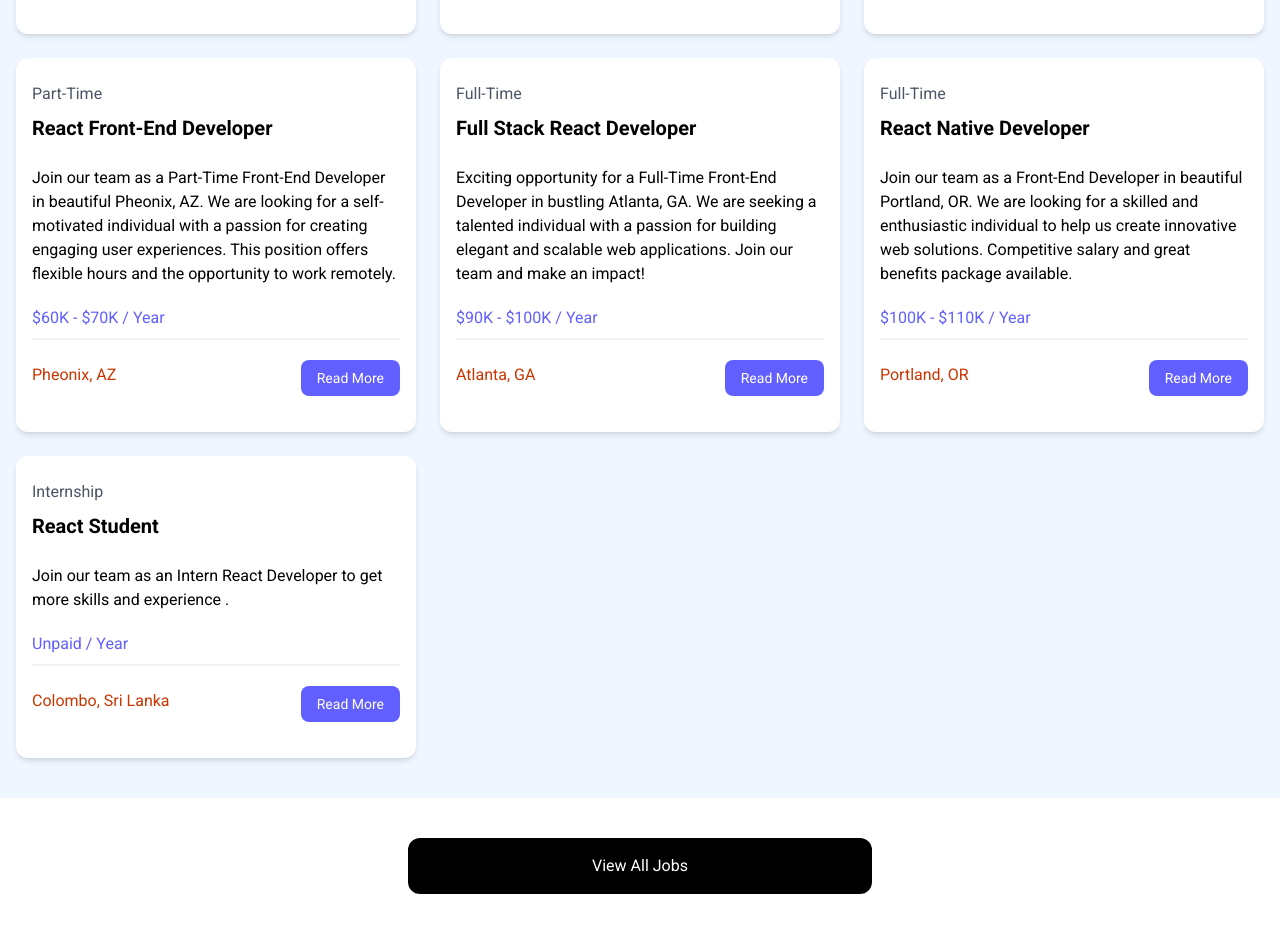
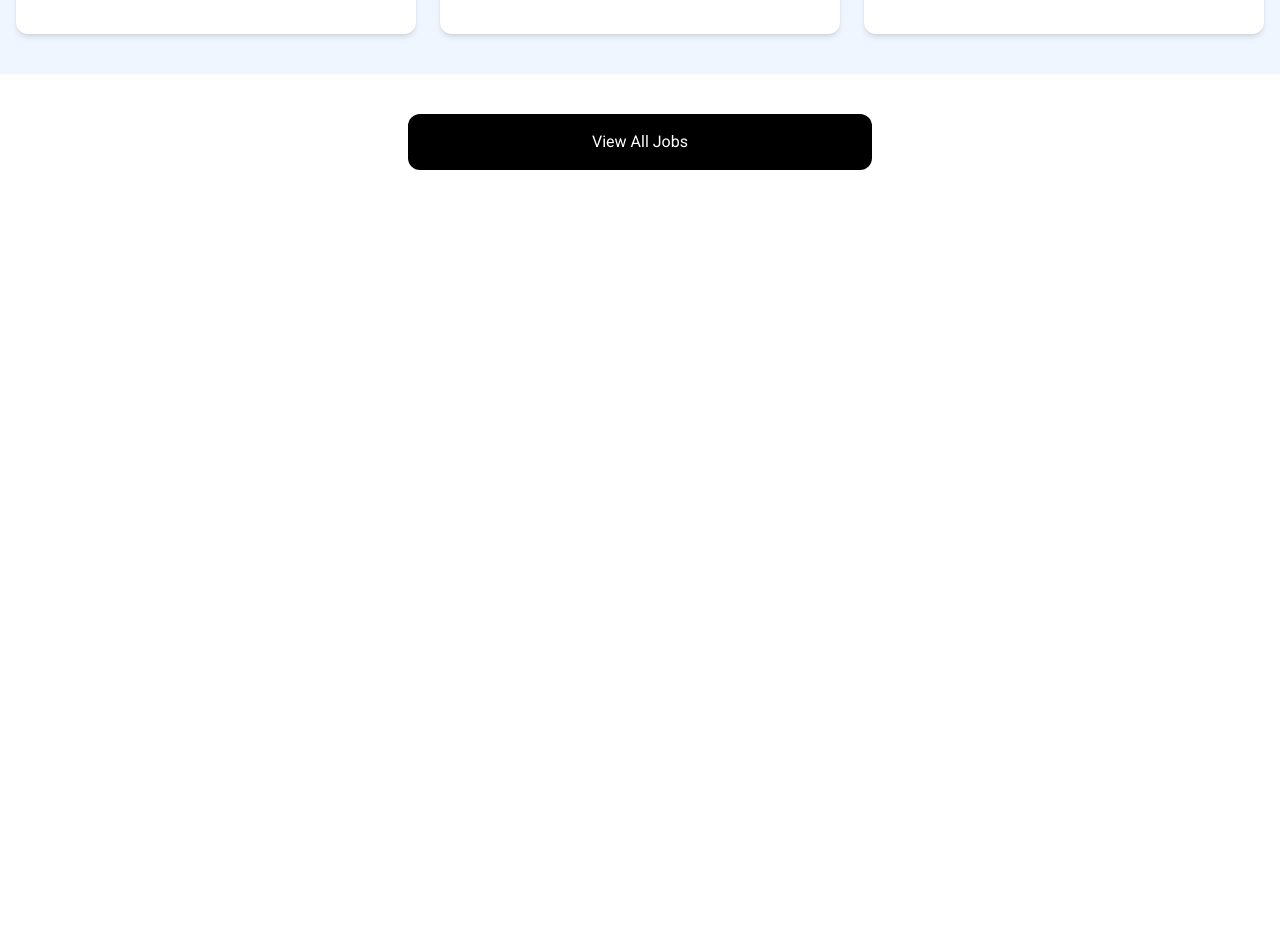
Before and after one commit to AmzalFoumi/REACT-CRASH-MyApp, a React (Vite) app: page / in a window 1280 px wide. Shown: the part 1073-2005 px from the top of the page. After the commit the page ends 1283 px from the top, so only its background shows below. Built offline with nearby package versions, Linux system fonts and the light colour scheme.

Commit message:
view all jobs added

```diff
--- a/src/App.jsx
+++ b/src/App.jsx
@@ -3,6 +3,7 @@
 import Hero from "./components/Hero";
 import HomeCards from "./components/HomeCards";
 import JobListings from "./components/JobListings";
+import ViewAllJobs from "./components/ViewAllJobs";
 
 const App = () => {
   return (
@@ -11,15 +12,7 @@
       <Hero />
       <HomeCards />
       <JobListings />
-
-      <section className="m-auto max-w-lg my-10 px-6">
-        <a
-          href="jobs.html"
-          className="block bg-black text-white text-center py-4 px-6 rounded-xl hover:bg-gray-700"
-        >
-          View All Jobs
-        </a>
-      </section>
+      <ViewAllJobs />
     </>
   );
 };
--- a/src/components/JobListings.jsx
+++ b/src/components/JobListings.jsx
@@ -3,6 +3,8 @@
 import JobListingSingular from "./JobListingSingular";
 
 const JobListings = () => {
+  const recentJobs = jobs.slice(0, 3);
+
   console.log(jobs);
   return (
     <>
@@ -13,7 +15,7 @@
             Browse Jobs
           </h2>
           <div className="grid grid-cols-1 md:grid-cols-3 gap-6">
-            {jobs.map((job) => (
+            {recentJobs.map((job) => (
               <JobListingSingular key={job.id} job={job} />
             ))}
           </div>
--- /dev/null
+++ b/src/components/ViewAllJobs.jsx
@@ -0,0 +1,18 @@
+import React from "react";
+
+const ViewAllJobs = () => {
+  return (
+    <>
+      <section className="m-auto max-w-lg my-10 px-6">
+        <a
+          href="/jobs"
+          className="block bg-black text-white text-center py-4 px-6 rounded-xl hover:bg-gray-700"
+        >
+          View All Jobs
+        </a>
+      </section>
+    </>
+  );
+};
+
+export default ViewAllJobs;
```
